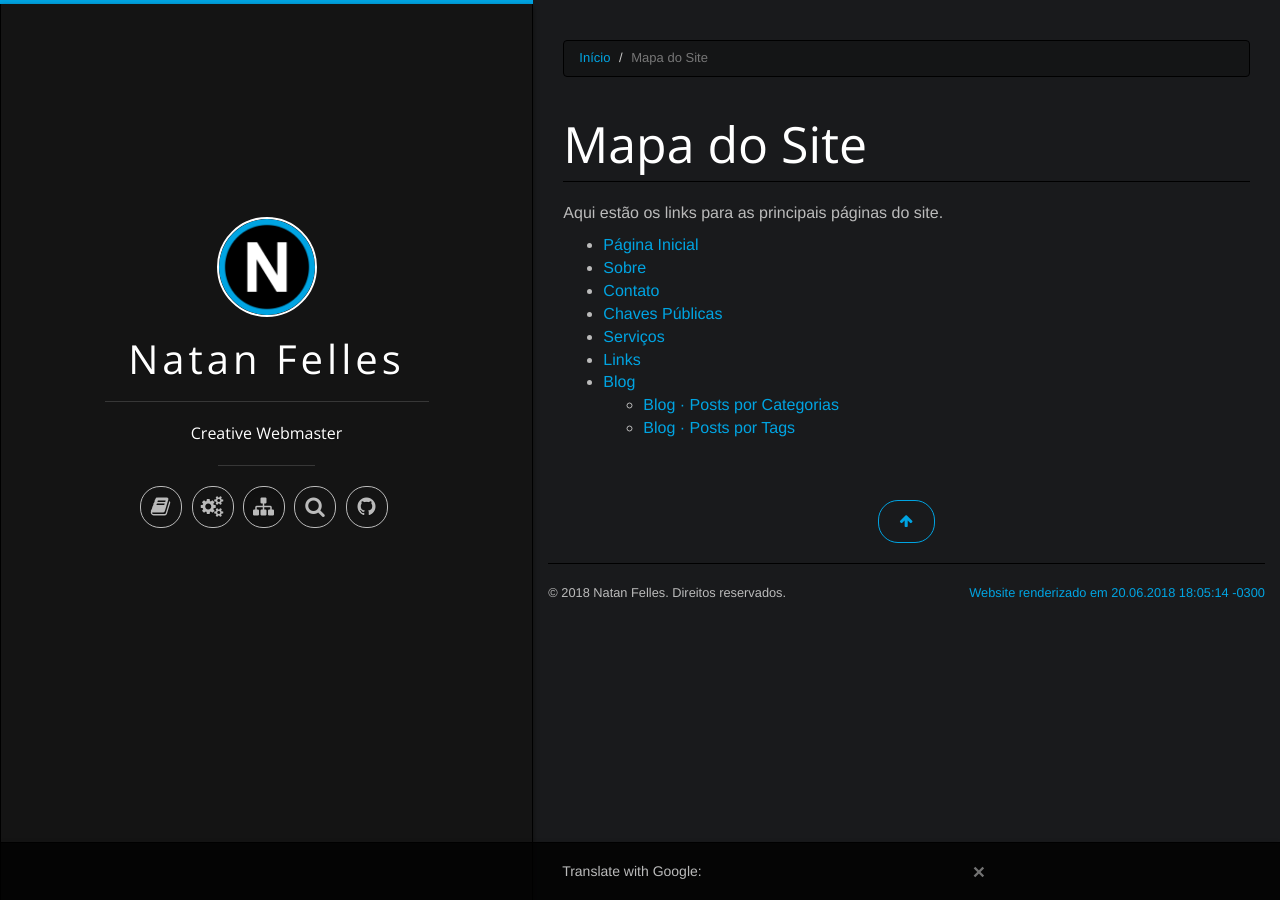
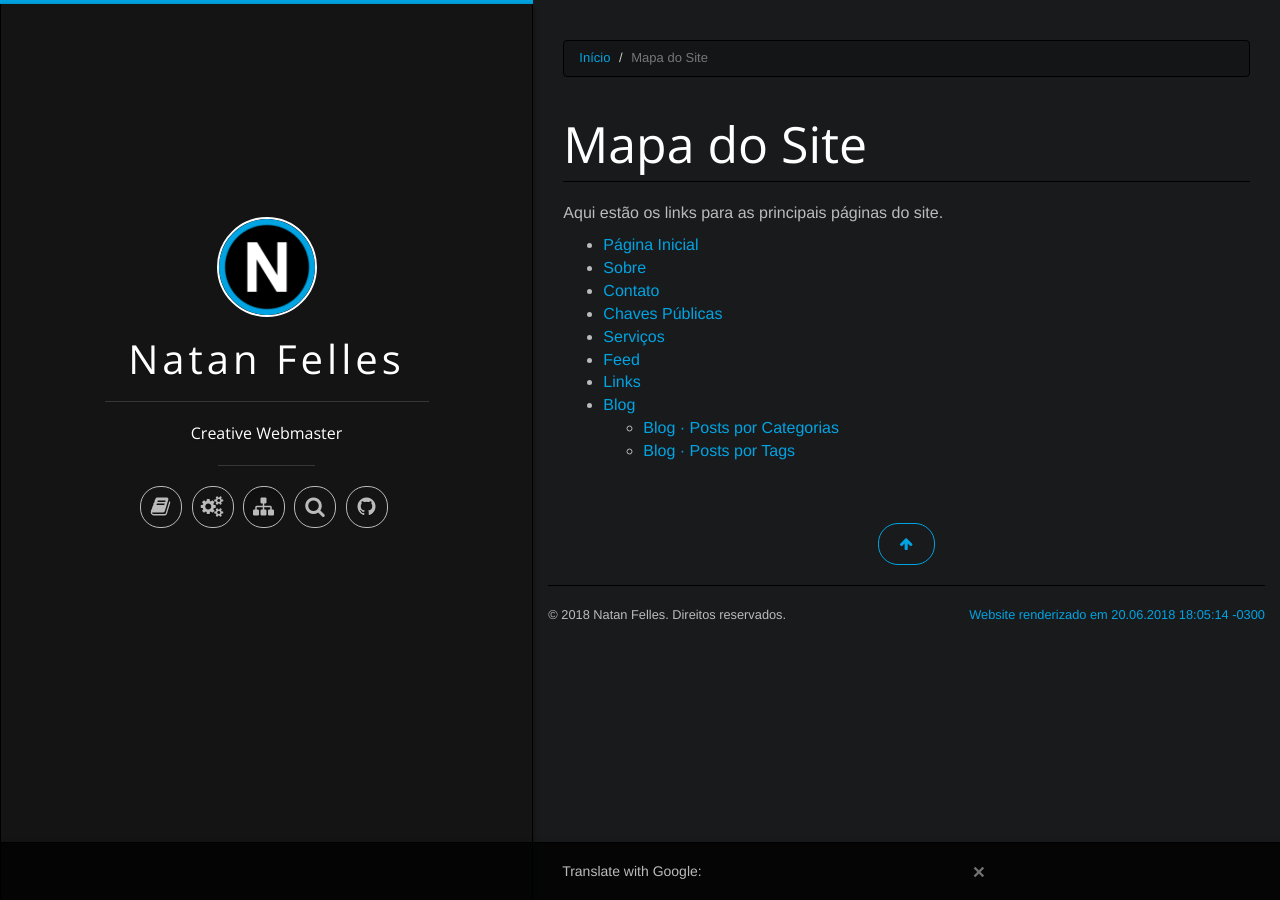
Before and after one commit to natanfelles/natanfelles.github.io, a Jekyll site: the page built from sitemap.md, in a window 1280 px wide. Built offline with Jekyll 4.4.1, drawn with Linux system fonts in a browser that asks for light colours; nearby versions of some CDN libraries; a script that is not in the unit is left out; comment, search, counter and statistics services are not loaded.

Commit message:
Show feed link

```diff
--- a/_layouts/sitemap.html
+++ b/_layouts/sitemap.html
@@ -18,6 +18,7 @@ layout: content
 	{% comment %}
 	<li><a href="{{ 'loja' | relative_url }}">Loja</a></li>
 	{% endcomment %}
+	<li><a href="{{ 'feed' | relative_url }}">Feed</a></li>
 	<li><a href="{{ 'links' | relative_url }}">Links</a></li>
 	<li><a href="{{ 'blog' | relative_url }}">Blog</a></li>
 	<ul>
```
